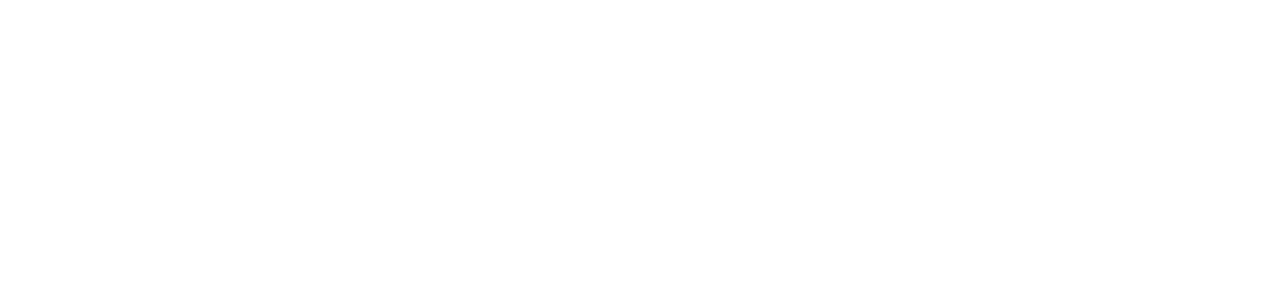
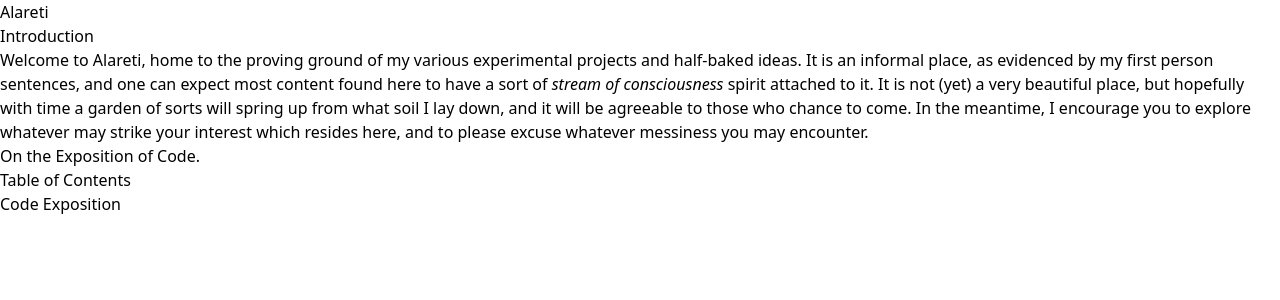
Before and after one commit to alareti/frontend, a Next.js app: page / in a window 1280 px wide. Shown: the top 300 px of the page. Built offline with nearby package versions, Linux system fonts and the light colour scheme.

Commit message:
signed commit

```diff
--- a/app/page.tsx
+++ b/app/page.tsx
@@ -1,5 +1,29 @@
 import Image from 'next/image';
+import Link from 'next/link';
 
 export default function Home() {
-  return <></>;
+  return (
+    <>
+      <h1>Alareti</h1>
+      <h2>Introduction</h2>
+      <p>
+        Welcome to Alareti, home to the proving ground of my various
+        experimental projects and half-baked ideas. It is an informal place, as
+        evidenced by my first person sentences, and one can expect most content
+        found here to have a sort of <i>stream of consciousness</i> spirit
+        attached to it. It is not (yet) a very beautiful place, but hopefully
+        with time a garden of sorts will spring up from what soil I lay down,
+        and it will be agreeable to those who chance to come. In the meantime, I
+        encourage you to explore whatever may strike your interest which resides
+        here, and to please excuse whatever messiness you may encounter.
+      </p>
+      <p>On the Exposition of Code.</p>
+      <h2>Table of Contents</h2>
+      <ul>
+        <li>
+          <Link href='./'>Code Exposition</Link>
+        </li>
+      </ul>
+    </>
+  );
 }
```
